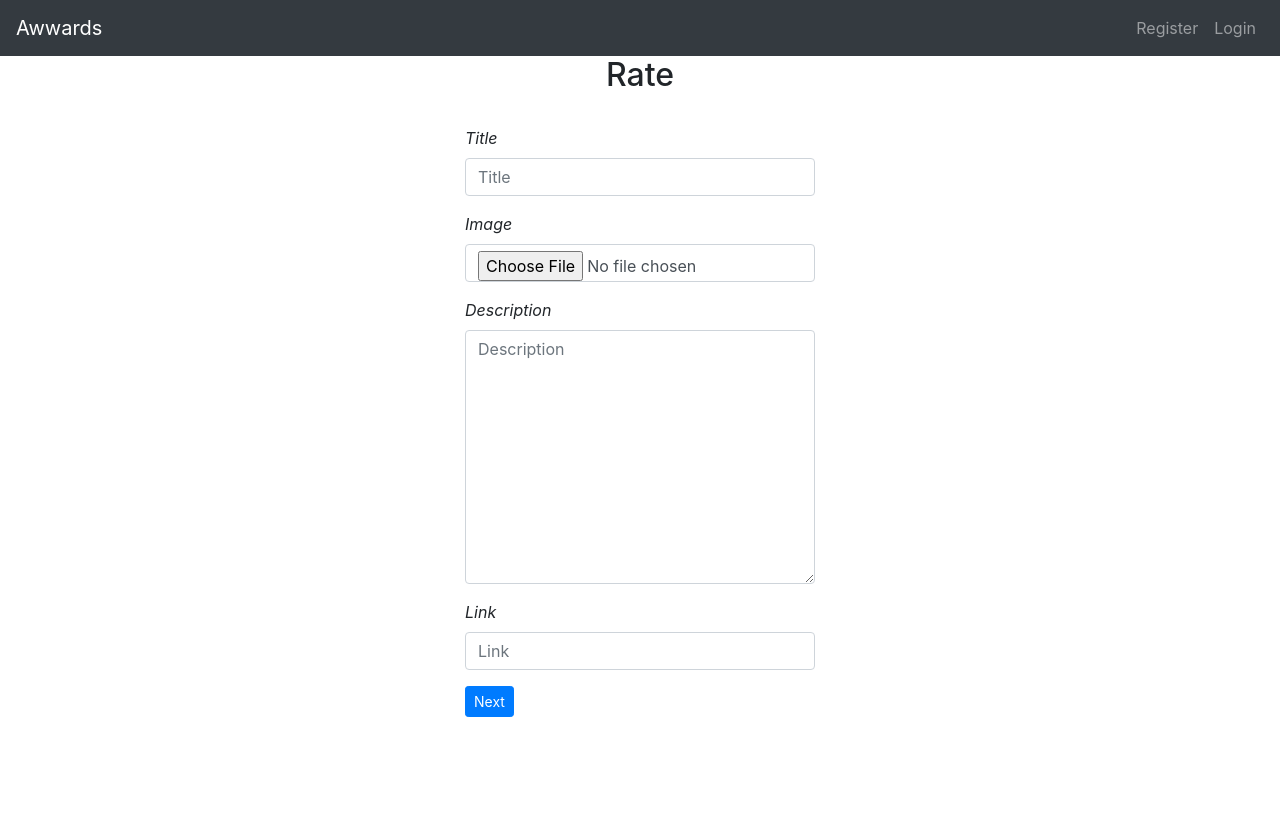
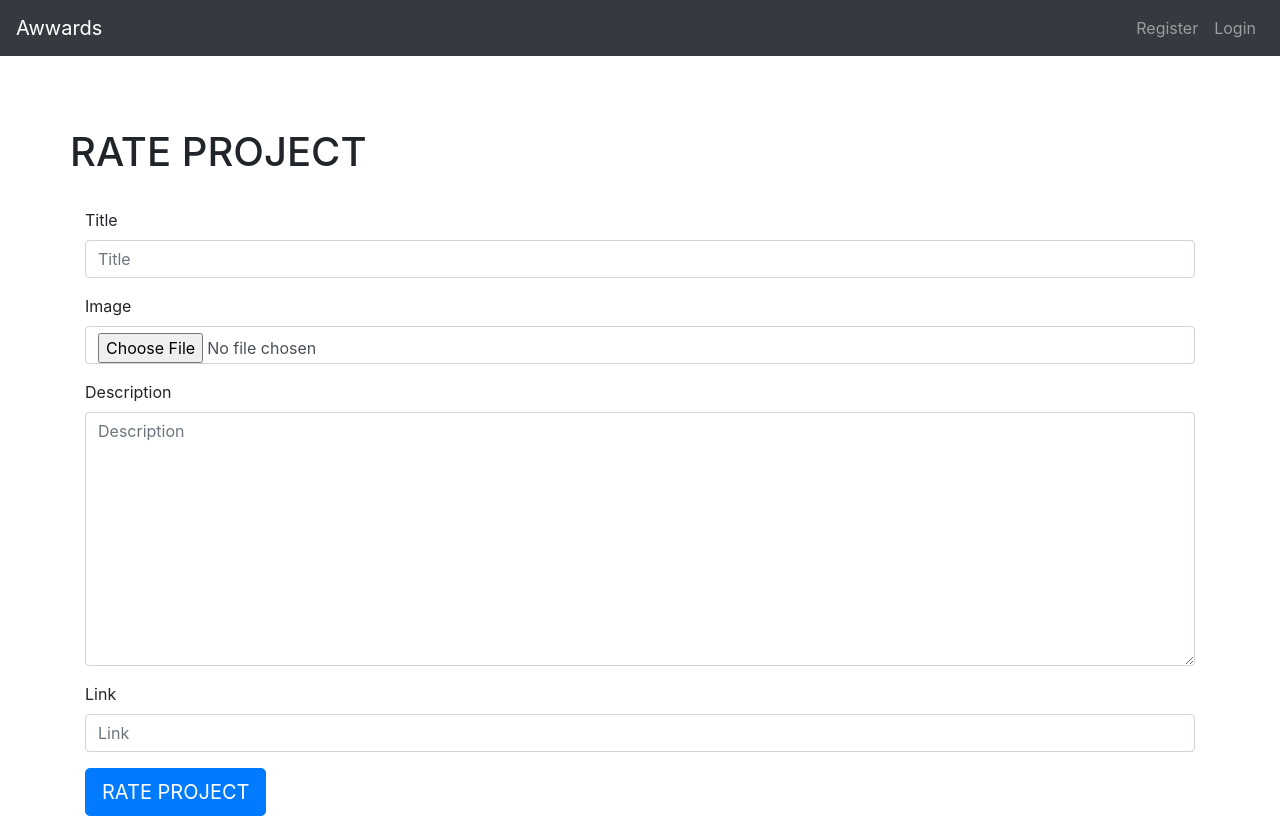
Before and after one commit to Patrick322/Awwards, a Django app: template awwards/templates/projects/rating.html in a window 1280 px wide. Before the commit the page ends 717 px from the top, so only its background shows below. Run offline with Django 3.2, Linux system fonts and the light colour scheme; the template is opened without the code that fills it: values that come from a table or form of the project are taken from there, others are empty; data comes from the database, SQL or seed files in the repository; some libraries are stand-ins or nearby versions.

```diff
--- a/awwards/templates/projects/rating.html
+++ b/awwards/templates/projects/rating.html
@@ -1,22 +1,21 @@
 {%extends 'base.html'%}
-{% load bootstrap4 %}
-{% block content %}
+{%load bootstrap4 %}
+{%block content %}
+<br>
+<br>
+<br>
+<div class="container">
+  <div class="row">
+    <h1>RATE PROJECT</h1>
+    <div class="col-md-12 mt-4 mx-auto">
 
-<div class="container">
-	<div class="row">
-		<div class="col-md-4 col-sm-3 col-xs-2"></div>
-		<div class="col-md-4 col-sm-6 col-xs-8">
-			<h2 class="text-center">Rate </h2>
-			<br>
-			<form style="border:white" action="{% url 'review' project.id %}" method="post" enctype="multipart/form-data">
-				{%csrf_token%}
+<form  action="{%url 'rate-project' id=project.id %}" method="POST">
+    {%csrf_token%}
 
-				<i><span class="rate-form"> {% bootstrap_form form%}
-              <input type="submit" class="btn btn-primary btn-sm" value="Next"></span></i>
-			</form>
-		</div>
-		<br>
-		<div class="col-md-4 col-sm-3 col-xs-2"></div>
-	</div>
+    {% bootstrap_form form %}
+    <input type="submit" class="btn btn-primary btn-lg" value="RATE PROJECT">
+  </form>
+  </div>
 </div>
-{% endblock %}
+</div>
+{%endblock%}
```
Also changed, not shown: README.md.
